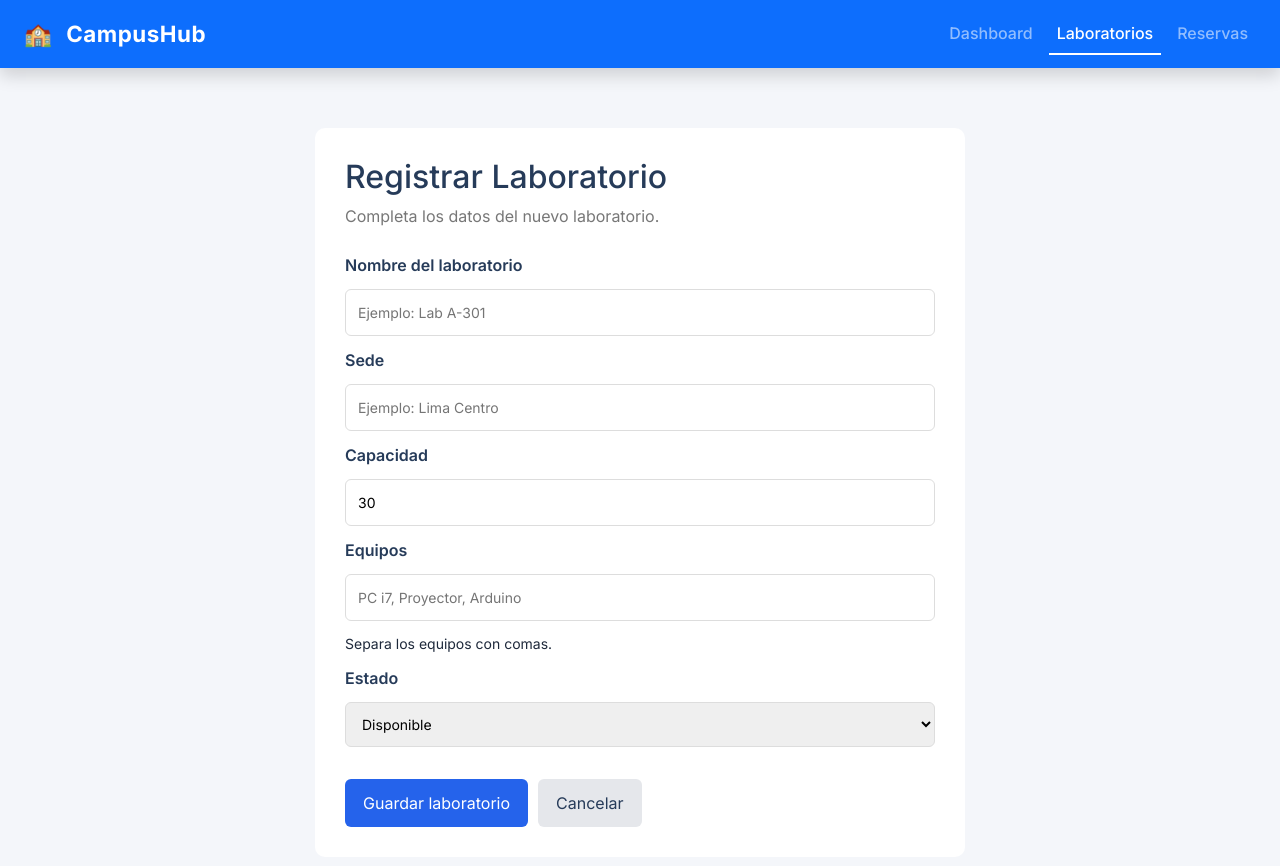
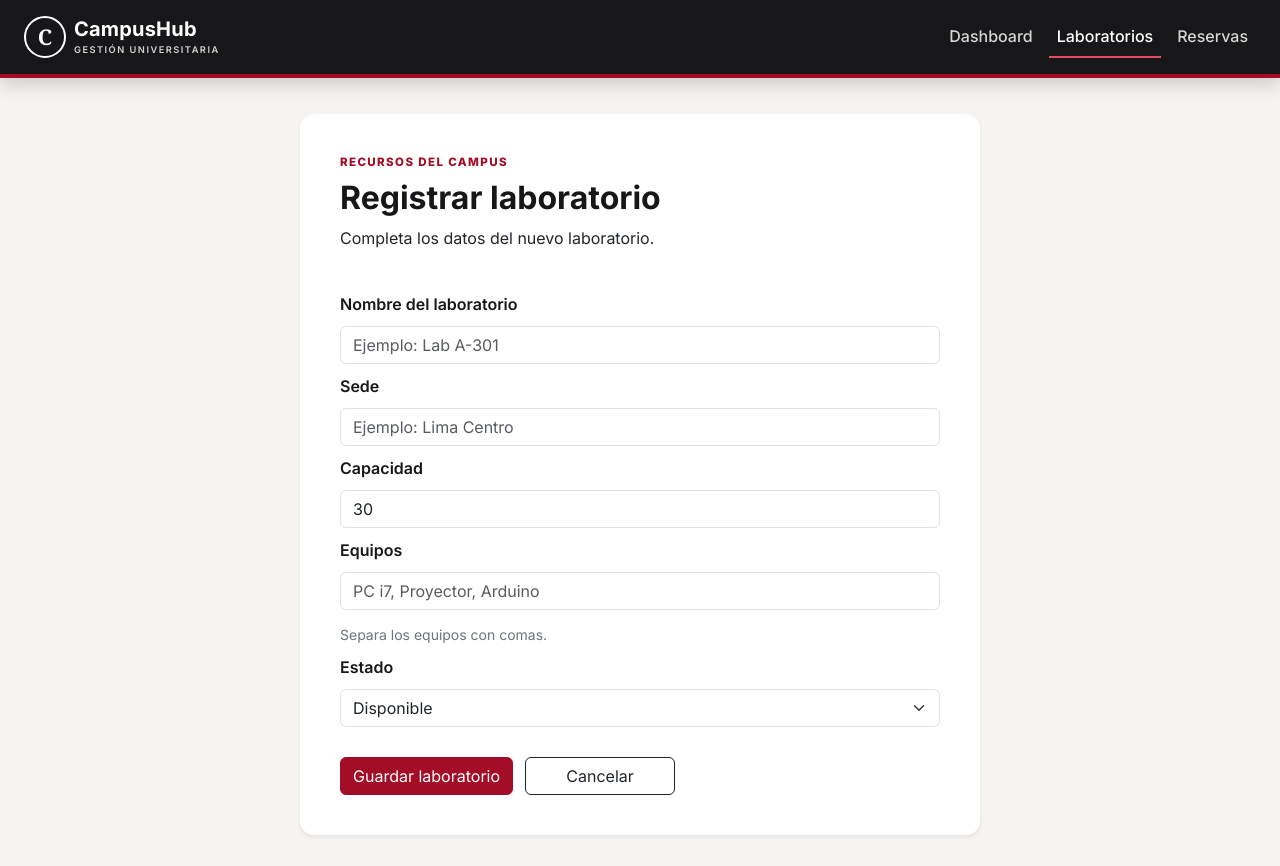
Before and after one commit to smilyng7/campushub-grupo2, an Angular app in the folder angular-admin/: page /laboratorios/nuevo in a window 1280 px wide. Shown: the top 866 px of the page. Built offline with nearby package versions, Linux system fonts and the light colour scheme.

Commit message:
Estilos con bootstrap
Se agregaron estilos

```diff
--- a/angular-admin/src/app/app.css
+++ b/angular-admin/src/app/app.css
@@ -5,13 +5,13 @@
 
 .main-container {
   width: 100%;
-  max-width: 1500px;
+  max-width: 1440px;
   margin: 0 auto;
-  padding: 35px 40px;
+  padding: 36px 40px 48px;
 }
 
 @media (max-width: 768px) {
   .main-container {
-    padding: 20px 15px;
+    padding: 24px 16px 36px;
   }
 }
--- a/angular-admin/src/app/components/laboratorio-formulario/laboratorio-formulario.css
+++ b/angular-admin/src/app/components/laboratorio-formulario/laboratorio-formulario.css
@@ -1,58 +1,36 @@
 
 .formulario-container {
-  background: white;
-  padding: 30px;
-  border-radius: 10px;
-  max-width: 650px;
-  margin: 25px auto;
+  max-width: 680px;
+  margin: 0 auto;
+  padding: clamp(24px, 5vw, 40px);
 }
 
-h2 {
-  color: #263b59;
-}
-
-p {
-  color: #777;
-  margin-bottom: 25px;
+.eyebrow {
+  color: var(--campus-red);
+  font-size: 0.72rem;
+  font-weight: 800;
+  letter-spacing: 0.12em;
 }
 
 form {
   display: flex;
   flex-direction: column;
-  gap: 12px;
+  gap: 10px;
+  margin-top: 26px;
 }
 
 label {
   font-weight: 600;
-  color: #263b59;
-}
-
-input, select {
-  padding: 12px;
-  border: 1px solid #ddd;
-  border-radius: 6px;
-  font-size: 14px;
+  color: var(--campus-ink);
 }
 
 .botones {
   display: flex;
-  gap: 10px;
+  flex-wrap: wrap;
+  gap: 12px;
   margin-top: 20px;
 }
 
-button {
-  padding: 12px 18px;
-  border: none;
-  border-radius: 6px;
-  cursor: pointer;
+.botones .btn {
+  min-width: 150px;
 }
-
-.guardar {
-  background: #2563eb;
-  color: white;
-}
-
-.cancelar {
-  background: #e5e7eb;
-  color: #263b59;
-}
--- a/angular-admin/src/app/components/laboratorio-formulario/laboratorio-formulario.html
+++ b/angular-admin/src/app/components/laboratorio-formulario/laboratorio-formulario.html
@@ -1,7 +1,8 @@
 
-<div class="formulario-container">
+<div class="formulario-container card border-0 shadow-sm">
 
-  <h2>{{ editando ? 'Editar Laboratorio' : 'Registrar Laboratorio' }}</h2>
+  <p class="eyebrow mb-2">RECURSOS DEL CAMPUS</p>
+  <h2 class="fw-bold">{{ editando ? 'Editar laboratorio' : 'Registrar laboratorio' }}</h2>
 
   <p>
     {{ editando
@@ -9,52 +10,62 @@
       : 'Completa los datos del nuevo laboratorio.' }}
   </p>
 
-  <div *ngIf="cargando">
+  <div *ngIf="cargando" class="text-secondary">
     Cargando información del laboratorio...
   </div>
 
   <form *ngIf="!cargando" (ngSubmit)="guardar()">
 
-    <label>Nombre del laboratorio</label>
+    <label for="nombre">Nombre del laboratorio</label>
     <input
+      id="nombre"
       type="text"
       name="nombre"
+      class="form-control"
       [(ngModel)]="laboratorio.nombre"
       placeholder="Ejemplo: Lab A-301"
       required
     >
 
-    <label>Sede</label>
+    <label for="sede">Sede</label>
     <input
+      id="sede"
       type="text"
       name="sede"
+      class="form-control"
       [(ngModel)]="laboratorio.sede"
       placeholder="Ejemplo: Lima Centro"
       required
     >
 
-    <label>Capacidad</label>
+    <label for="capacidad">Capacidad</label>
     <input
+      id="capacidad"
       type="number"
       name="capacidad"
+      class="form-control"
       [(ngModel)]="laboratorio.capacidad"
       min="1"
       required
     >
 
-    <label>Equipos</label>
+    <label for="equipos">Equipos</label>
     <input
+      id="equipos"
       type="text"
       name="equipos"
+      class="form-control"
       [(ngModel)]="equiposTexto"
       placeholder="PC i7, Proyector, Arduino"
     >
 
-    <small>Separa los equipos con comas.</small>
+    <small class="form-text text-secondary">Separa los equipos con comas.</small>
 
-    <label>Estado</label>
+    <label for="estado">Estado</label>
     <select
+      id="estado"
       name="estado"
+      class="form-select"
       [(ngModel)]="laboratorio.estado"
       required
     >
@@ -66,7 +77,7 @@
 
       <button
         type="submit"
-        class="guardar"
+        class="btn btn-primary"
         [disabled]="cargando"
       >
         {{ editando ? 'Actualizar laboratorio' : 'Guardar laboratorio' }}
@@ -74,7 +85,7 @@
 
       <button
         type="button"
-        class="cancelar"
+        class="btn btn-outline-dark"
         (click)="cancelar()"
       >
         Cancelar
--- a/angular-admin/src/app/components/laboratorio-lista/laboratorio-lista.css
+++ b/angular-admin/src/app/components/laboratorio-lista/laboratorio-lista.css
@@ -1,82 +1,26 @@
-
-.contenedor {
-  padding: 25px;
-}
 
 .encabezado {
   display: flex;
   justify-content: space-between;
   align-items: center;
-  margin-bottom: 25px;
+  gap: 20px;
+  margin-bottom: 26px;
 }
 
-h2 {
-  color: #263b59;
-  margin-bottom: 5px;
+.eyebrow {
+  color: var(--campus-red);
+  font-size: 0.72rem;
+  font-weight: 800;
+  letter-spacing: 0.12em;
 }
 
-p {
-  color: #777;
+.equipos-cell {
+  min-width: 180px;
 }
 
-table {
-  width: 100%;
-  border-collapse: collapse;
-  background: white;
-  border-radius: 8px;
-  overflow: hidden;
+@media (max-width: 576px) {
+  .encabezado {
+    align-items: flex-start;
+    flex-direction: column;
+  }
 }
-
-th, td {
-  padding: 14px;
-  border-bottom: 1px solid #eee;
-  text-align: left;
-}
-
-th {
-  background: #263b59;
-  color: white;
-}
-
-.activo {
-  background: #dcfce7;
-  color: #15803d;
-  padding: 5px 12px;
-  border-radius: 15px;
-}
-
-.inactivo {
-  background: #fee2e2;
-  color: #b91c1c;
-  padding: 5px 12px;
-  border-radius: 15px;
-}
-
-button {
-  padding: 8px 12px;
-  border: none;
-  border-radius: 5px;
-  cursor: pointer;
-  margin-right: 5px;
-}
-
-.btn-nuevo {
-  background: #2563eb;
-  color: white;
-  padding: 12px 18px;
-}
-
-.acciones button {
-  background: #e5e7eb;
-  color: #263b59;
-}
-
-
-.btn-eliminar {
-  background: #fee2e2;
-  color: #b91c1c;
-}
-
-.btn-eliminar:hover {
-  background: #fecaca;
-}
--- a/angular-admin/src/app/components/laboratorio-lista/laboratorio-lista.html
+++ b/angular-admin/src/app/components/laboratorio-lista/laboratorio-lista.html
@@ -1,14 +1,15 @@
 
-<div class="contenedor">
+<div class="container-fluid px-0">
 
   <div class="encabezado">
     <div>
-      <h2>Lista de Laboratorios</h2>
-      <p>Administra los laboratorios del campus.</p>
+      <p class="eyebrow mb-2">RECURSOS DEL CAMPUS</p>
+      <h2 class="fw-bold mb-2">Laboratorios</h2>
+      <p class="text-secondary mb-0">Administra los espacios y equipos de tu universidad.</p>
     </div>
 
-    <button class="btn-nuevo" routerLink="/laboratorios/nuevo">
-      + Nuevo laboratorio
+    <button class="btn btn-primary" routerLink="/laboratorios/nuevo">
+      <span aria-hidden="true">+</span> Nuevo laboratorio
     </button>
   </div>
 
@@ -16,7 +17,9 @@
     {{ error }}
   </div>
 
-  <table>
+  <div class="card border-0 shadow-sm">
+    <div class="table-responsive">
+      <table class="table table-hover align-middle mb-0">
         <thead>
           <tr>
             <th>ID</th>
@@ -31,40 +34,43 @@
 
         <tbody>
           <tr *ngFor="let laboratorio of laboratorios">
-        <td>{{ laboratorio.id }}</td>
-        <td>{{ laboratorio.nombre }}</td>
+            <td class="text-secondary">#{{ laboratorio.id }}</td>
+            <td class="fw-semibold">{{ laboratorio.nombre }}</td>
             <td>{{ laboratorio.sede }}</td>
-        <td>{{ laboratorio.capacidad }}</td>
-        <td>{{ laboratorio.equipos.join(', ') }}</td>
+            <td>{{ laboratorio.capacidad }} personas</td>
+            <td class="equipos-cell">{{ laboratorio.equipos.join(', ') }}</td>
 
             <td>
-          <span [class.activo]="laboratorio.estado === 'disponible'"
-                [class.inactivo]="laboratorio.estado === 'mantenimiento'">
+              <span class="badge rounded-pill"
+                    [class.text-bg-success]="laboratorio.estado === 'disponible'"
+                    [class.text-bg-danger]="laboratorio.estado === 'mantenimiento'">
                 {{ laboratorio.estado }}
               </span>
             </td>
 
             <td class="acciones">
-          <button [routerLink]="['/laboratorios', laboratorio.id]">
+              <div class="d-flex flex-wrap gap-2">
+                <button class="btn btn-sm btn-outline-dark" [routerLink]="['/laboratorios', laboratorio.id]">
                   Ver
                 </button>
-
-          <button [routerLink]="['/laboratorios', laboratorio.id, 'editar']">
+                <button class="btn btn-sm btn-outline-primary" [routerLink]="['/laboratorios', laboratorio.id, 'editar']">
                   Editar
                 </button>
-
                 <button
-            class="btn-eliminar"
+                  class="btn btn-sm btn-outline-danger"
                   (click)="laboratorio.id !== undefined && eliminar(laboratorio.id)">
                   Eliminar
                 </button>
+              </div>
             </td>
           </tr>
 
           <tr *ngIf="laboratorios.length === 0 && !error">
-        <td colspan="7">No hay laboratorios registrados.</td>
+            <td colspan="7" class="py-5 text-center text-secondary">No hay laboratorios registrados.</td>
           </tr>
         </tbody>
       </table>
+    </div>
+  </div>
 
 </div>
--- a/angular-admin/src/app/components/navbar/navbar.css
+++ b/angular-admin/src/app/components/navbar/navbar.css
@@ -1,17 +1,63 @@
 .navbar {
-  min-height: 68px;
+  min-height: 78px;
+  background: #171719;
+  border-bottom: 4px solid var(--campus-red);
 }
 
 .navbar-brand {
-  font-size: 1.4rem;
-  letter-spacing: 0.5px;
+  display: inline-flex;
+  align-items: center;
+  font-size: 1.25rem;
+  letter-spacing: 0.01em;
+}
+
+.brand-mark {
+  display: grid;
+  width: 42px;
+  height: 42px;
+  place-items: center;
+  border: 2px solid #fff;
+  border-radius: 50%;
+  color: #fff;
+  font-family: Georgia, serif;
+  font-size: 1.35rem;
+}
+
+.brand-copy {
+  display: flex;
+  flex-direction: column;
+  line-height: 1.15;
+}
+
+.brand-caption {
+  margin-top: 4px;
+  color: #d4d0d0;
+  font-size: 0.58rem;
+  font-weight: 600;
+  letter-spacing: 0.16em;
 }
 
 .nav-link {
   font-weight: 500;
+  color: #d7d4d4;
+  transition: color 0.2s ease;
+}
+
+.nav-link:hover {
+  color: #fff;
 }
 
 .nav-link.active {
-  color: white !important;
-  border-bottom: 2px solid white;
+  color: #fff !important;
+  border-bottom: 2px solid #e34b60;
 }
+
+@media (max-width: 991.98px) {
+  .navbar-nav {
+    padding: 12px 0 4px;
+  }
+
+  .nav-link.active {
+    display: inline-block;
+  }
+}
--- a/angular-admin/src/app/components/navbar/navbar.html
+++ b/angular-admin/src/app/components/navbar/navbar.html
@@ -1,9 +1,12 @@
-<nav class="navbar navbar-expand-lg navbar-dark bg-primary shadow">
+<nav class="navbar navbar-expand-lg navbar-dark shadow">
   <div class="container-fluid px-4">
 
     <a class="navbar-brand fw-bold" routerLink="/dashboard">
-      <span class="me-2">🏫</span>
-      CampusHub
+      <span class="brand-mark me-2" aria-hidden="true">C</span>
+      <span class="brand-copy">
+        <span class="brand-name">CampusHub</span>
+        <span class="brand-caption">GESTIÓN UNIVERSITARIA</span>
+      </span>
     </a>
 
     <button
--- a/angular-admin/src/app/components/reservas-lista/reservas-lista.css
+++ b/angular-admin/src/app/components/reservas-lista/reservas-lista.css
@@ -0,0 +1,6 @@
+.eyebrow {
+  color: var(--campus-red);
+  font-size: 0.72rem;
+  font-weight: 800;
+  letter-spacing: 0.12em;
+}
--- a/angular-admin/src/styles.css
+++ b/angular-admin/src/styles.css
@@ -1,9 +1,21 @@
 @import url('https://fonts.googleapis.com/css2?family=Inter:wght@400;500;600;700;800&display=swap');
-
-@import "bootstrap/dist/css/bootstrap.min.css";
 
 * {
   box-sizing: border-box;
+}
+
+:root {
+  --bs-primary: #a30d25;
+  --bs-primary-rgb: 163, 13, 37;
+  --bs-link-color: #a30d25;
+  --bs-link-hover-color: #76091b;
+  --campus-red: #a30d25;
+  --campus-red-dark: #76091b;
+  --campus-ink: #171719;
+  --campus-muted: #68686f;
+  --campus-border: #e7e5e5;
+  --campus-surface: #ffffff;
+  --campus-background: #f5f4f3;
 }
 
 html, body {
@@ -14,18 +26,66 @@ html, body {
 
 body {
   font-family: 'Inter', Arial, sans-serif;
-  background: #f4f6fa;
-  color: #1e293b;
+  background: var(--campus-background);
+  color: var(--campus-ink);
 }
 
 button, input, select, textarea {
   font-family: inherit;
 }
 
+a {
+  color: var(--campus-red);
+}
+
+.btn-primary {
+  --bs-btn-bg: var(--campus-red);
+  --bs-btn-border-color: var(--campus-red);
+  --bs-btn-hover-bg: var(--campus-red-dark);
+  --bs-btn-hover-border-color: var(--campus-red-dark);
+  --bs-btn-active-bg: var(--campus-red-dark);
+  --bs-btn-active-border-color: var(--campus-red-dark);
+}
+
+.btn-outline-primary {
+  --bs-btn-color: var(--campus-red);
+  --bs-btn-border-color: var(--campus-red);
+  --bs-btn-hover-bg: var(--campus-red);
+  --bs-btn-hover-border-color: var(--campus-red);
+  --bs-btn-active-bg: var(--campus-red-dark);
+  --bs-btn-active-border-color: var(--campus-red-dark);
+}
+
 .card {
+  border: 1px solid var(--campus-border);
   border-radius: 14px;
 }
 
 h2, h3, h4, h5 {
-  color: #172554;
+  color: var(--campus-ink);
 }
+
+.form-control:focus,
+.form-select:focus {
+  border-color: rgba(var(--bs-primary-rgb), 0.55);
+  box-shadow: 0 0 0 0.2rem rgba(var(--bs-primary-rgb), 0.15);
+}
+
+.table thead th {
+  background: var(--campus-ink);
+  color: #fff;
+  font-size: 0.78rem;
+  font-weight: 700;
+  letter-spacing: 0.045em;
+  text-transform: uppercase;
+  white-space: nowrap;
+}
+
+.table > :not(caption) > * > * {
+  padding: 0.9rem 1rem;
+  border-bottom-color: var(--campus-border);
+}
+
+.table tbody tr:last-child > * {
+  border-bottom: 0;
+}
```
Also changed, not shown: angular-admin/src/app/components/dashboard/dashboard.css (+5 -4 lines), angular-admin/src/app/components/reservas-lista/reservas-lista.html (+12 -8 lines). Lines whose indentation alone changed are shown as unchanged.
